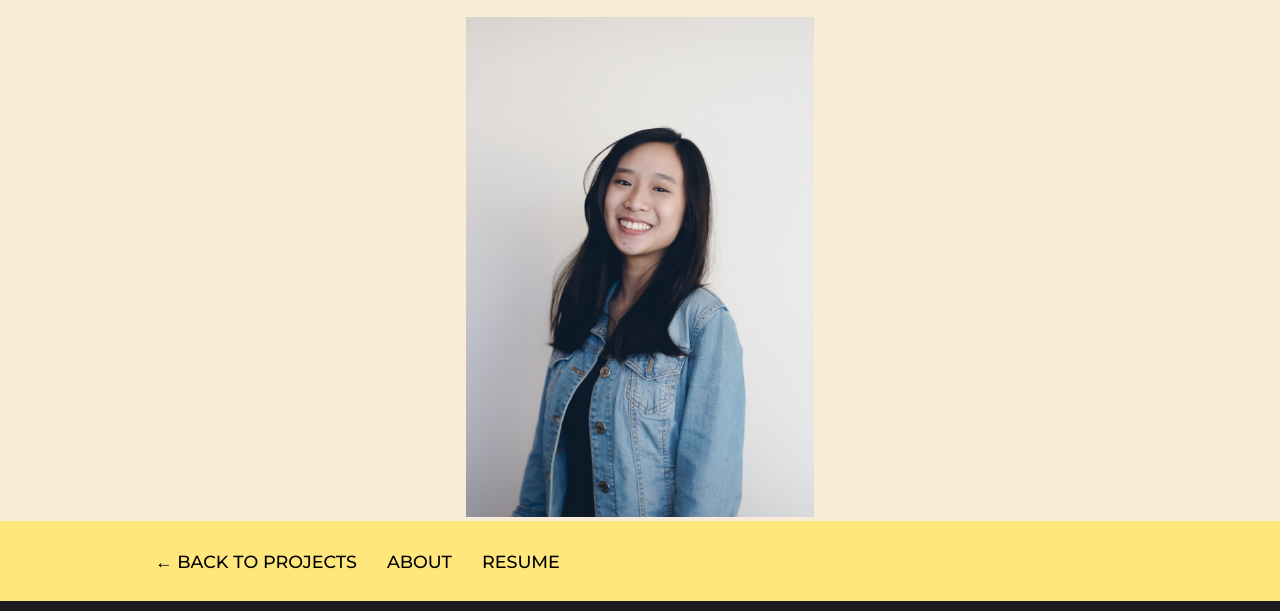
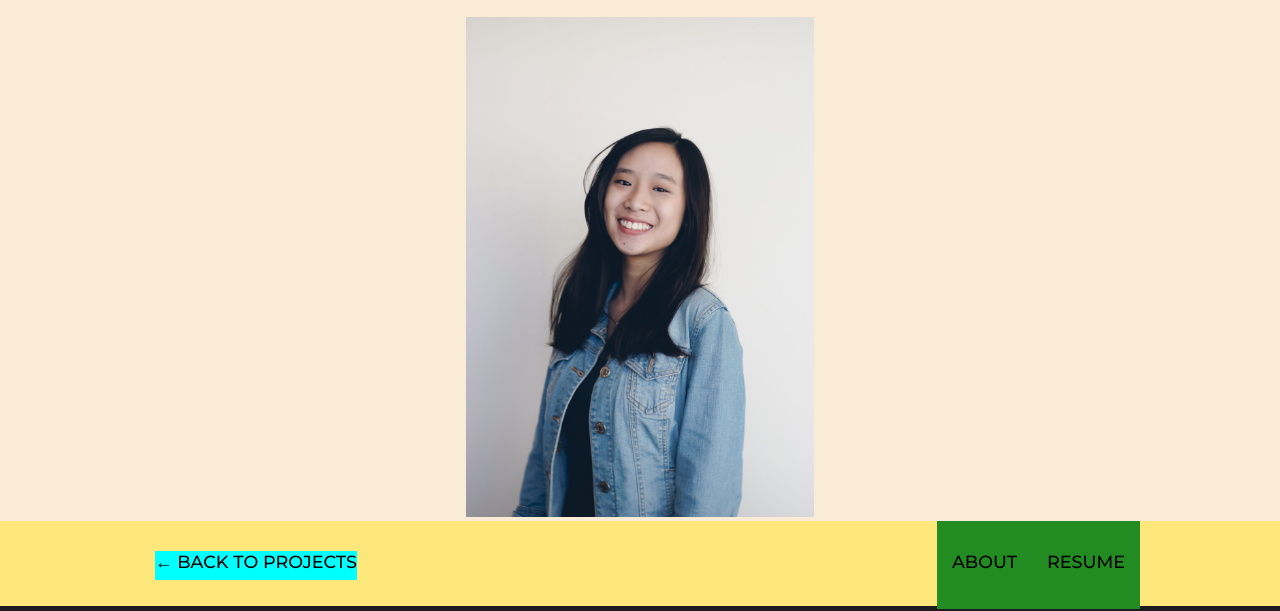
Before and after one commit to linahsie/personal-website, a plain HTML site: page index.html in a window 1280 px wide. Shown: the part 190-801 px from the top of the page. Drawn offline with nearby package versions, Linux system fonts and the light colour scheme.

Commit message:
Updated nav list

```diff
--- a/index.html
+++ b/index.html
@@ -49,13 +49,13 @@
 
             <div id="nav-bar">
                 <div class="container">
-                    <a href="#home" class="scroll-link"> <!-- EDIT THIS -->
-
-                    </a>
                     <nav id="nav-list">
-                        <a href="#home" class="scroll-link">&larr; Back to Projects</a>
-                        <a href="#about" class="scroll-link">About</a>
-                        <a href="" class="">Resume</a>
+                        <a href="#home" class="scroll-link align-left">&larr; Back to Projects</a>
+                        <div class="align-right">
+                            <a href="#about" class="scroll-link">About</a>
+                            <a href="" class="">Resume</a>
+                        </div>
+                        <div style="clear: both;"></div>
                     </nav>
                 </div> <!--container-->
             </div>  <!--end of nav-bar-->
--- a/main.css
+++ b/main.css
@@ -85,7 +85,17 @@ header{
 /* ******* NAV LIST BAR STUFF ******* */
 
 #nav-list{
+
+}
+
+.align-left{
+    background-color: aqua;
     float: left;
+}
+
+.align-right{
+    background-color: forestgreen;
+    float: right;
 }
 
 #nav-list a,
@@ -133,7 +143,7 @@ header{
 /* NAV BAR STUFF - AFTER HEADER */
 
 #nav-bar{
-    height: 80px;
+    height: 85px;
     font-family: 'Montserrat';
     background-color: #FFE77C;
     z-index: 150;
```
